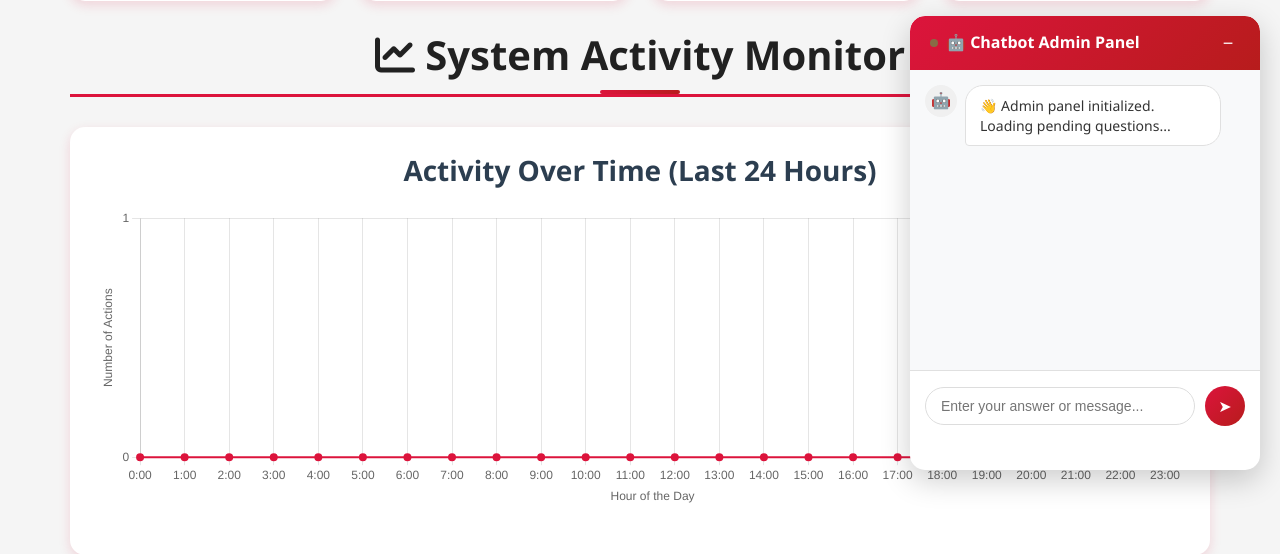
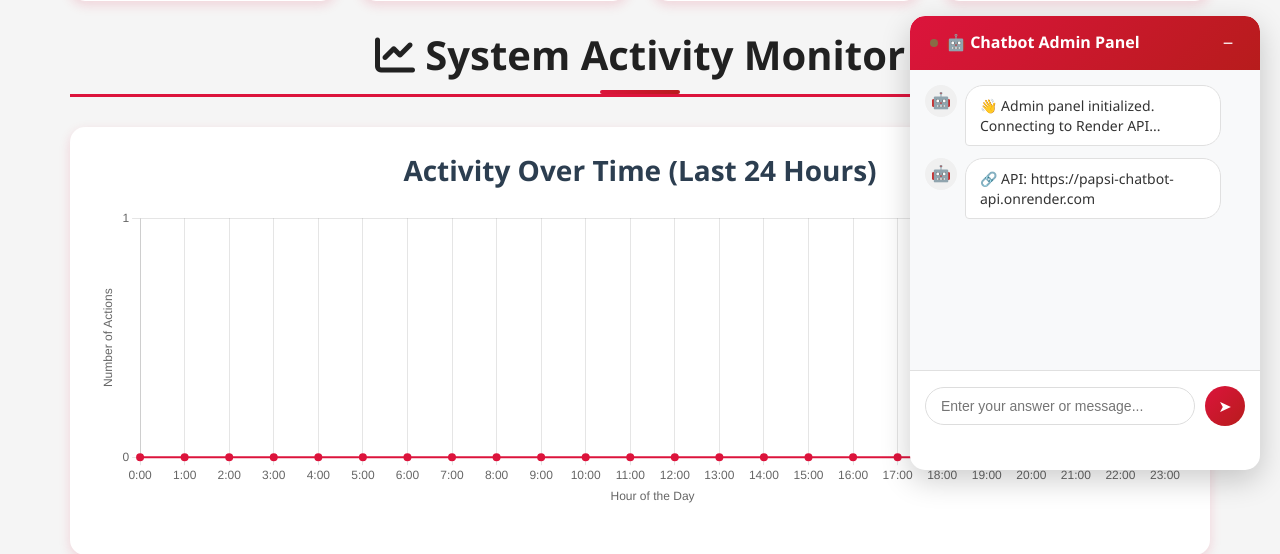
Before and after one commit to Kite0411/Papsi, a PHP site: page /chat/admin/index.php in a window 1280 px wide. Shown: the part 310-864 px from the top of the page. Run offline with PHP 8.4, Linux system fonts and the light colour scheme; a user stored in the database is signed in; data comes from the database, SQL or seed files in the repository; some libraries are stand-ins or nearby versions.

Commit message:
Fix API connection for admin chatbot
Updated API connection to use the correct Render API URLs for the admin chatbot.

```diff
--- a/chatbot/admin_chatbot.php
+++ b/chatbot/admin_chatbot.php
@@ -1,5 +1,6 @@
 <?php
 // Admin Chatbot UI Component - AutoFix Admin Assistant
+// FIXED: Now connects to the correct Render API
 ?>
 <style>
 /* same styling, unchanged */
@@ -80,7 +81,7 @@
 </div>
 
 <script>
-// 🔥 CRITICAL FIX: Use the correct Render API URLs
+// 🔥 FIXED: Use the SAME backend as customer bot
 const API_URL = 'https://papsi-chatbot-api.onrender.com/admin_chat';
 const POLL_URL = 'https://papsi-chatbot-api.onrender.com/get_next_question';
 const PENDING_URL = 'https://papsi-chatbot-api.onrender.com/pending';
@@ -232,7 +233,8 @@ setInterval(async () => {
 
 // Initial load on page ready
 document.addEventListener('DOMContentLoaded', async () => {
-    addMessage("👋 Admin panel initialized. Loading pending questions...");
+    addMessage("👋 Admin panel initialized. Connecting to Render API...");
+    addMessage("🔗 API: https://papsi-chatbot-api.onrender.com");
 
     await loadAllPending();
 
```
